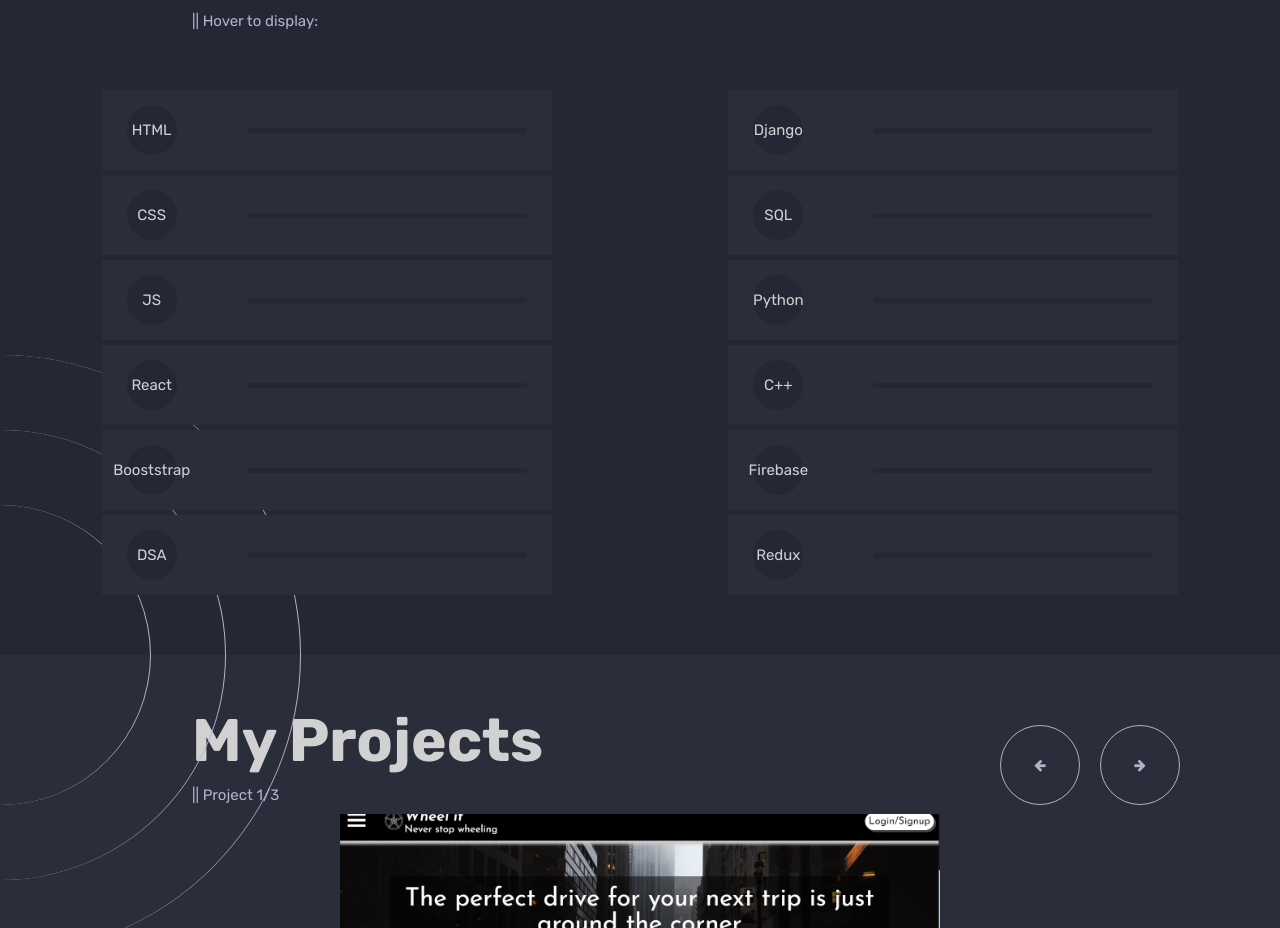
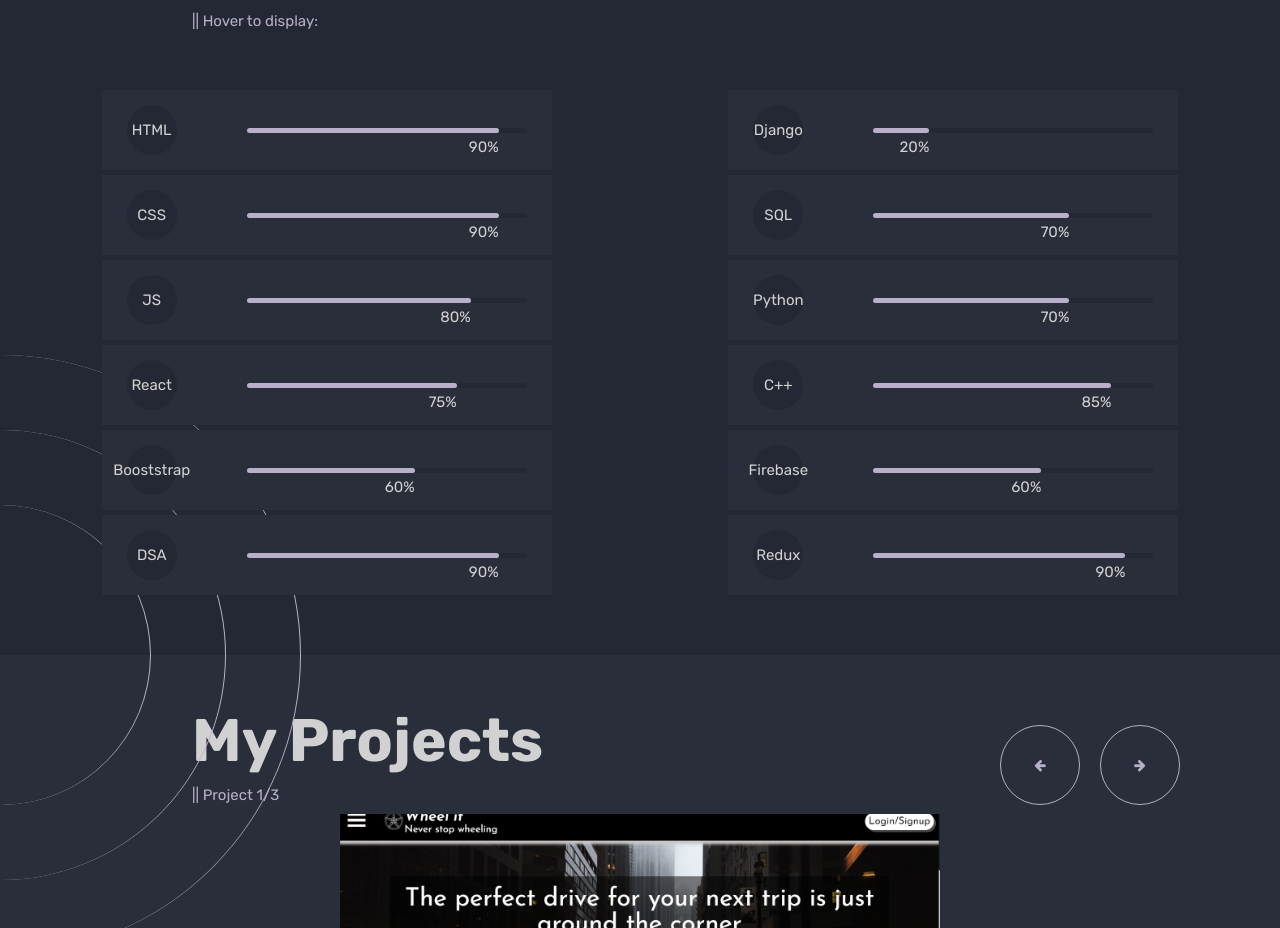
Before and after one commit to Neel10Singh/Neel_portfolio, a React (Create React App) app: page / in a window 1280 px wide. Shown: the part 1580-2508 px from the top of the page. Built offline with nearby package versions, Linux system fonts and the light colour scheme.

Commit message:
skillsanimationchange

```diff
--- a/src/components/Skills.js
+++ b/src/components/Skills.js
@@ -4,7 +4,7 @@ import './Skills.css'
 const callbackfuntion = (entries) => {
   entries.forEach((entry) => {
     if (entry.isIntersecting) {
-      entry.target.classList.add('eachskill')
+      entry.target.classList.add(entry.target.id)
     }
   })
 }
@@ -69,148 +69,100 @@ function Skills() {
       <p className='aboutmesubtitle'>|| Hover to display:</p>
       <div className='skillbigbox'>
         <div className='skillbox'>
-          <div
-            className='hiddensk'
-            onMouseEnter={() => showstat('html')}
-            ref={skillRef}
-          >
+          <div className='eachskill'>
             <div className='skillname'>HTML</div>
             <div className='skillstat'>
-              <div className='skillstatdata ' id='html'>
+              <div className='skillstatdata ' id='html' ref={skillRef}>
                 <span className='skillsdatashow'>90%</span>
               </div>
             </div>
           </div>
-          <div
-            className='hiddensk'
-            onMouseEnter={() => showstat('css')}
-            ref={skillRef2}
-          >
+          <div className='eachskill'>
             <div className='skillname'>CSS</div>
             <div className='skillstat'>
-              <div className='skillstatdata ' id='css'>
+              <div className='skillstatdata ' id='css' ref={skillRef2}>
                 <span className='skillsdatashow'>90%</span>
               </div>
             </div>
           </div>
-          <div
-            className='hiddensk'
-            onMouseEnter={() => showstat('js')}
-            ref={skillRef3}
-          >
+          <div className='eachskill'>
             <div className='skillname'>JS</div>
             <div className='skillstat'>
-              <div className='skillstatdata ' id='js'>
+              <div className='skillstatdata ' id='js' ref={skillRef3}>
                 <span className='skillsdatashow'>80%</span>
               </div>
             </div>
           </div>
-          <div
-            className='hiddensk'
-            onMouseEnter={() => showstat('react')}
-            ref={skillRef4}
-          >
+          <div className='eachskill'>
             <div className='skillname'>React</div>
             <div className='skillstat'>
-              <div className='skillstatdata ' id='react'>
+              <div className='skillstatdata ' id='react' ref={skillRef4}>
                 <span className='skillsdatashow'>75%</span>
               </div>
             </div>
           </div>
-          <div
-            className='hiddensk'
-            onMouseEnter={() => showstat('bs')}
-            ref={skillRef5}
-          >
+          <div className='eachskill'>
             <div className='skillname'>Booststrap</div>
             <div className='skillstat'>
-              <div className='skillstatdata ' id='bs'>
+              <div className='skillstatdata ' id='bs' ref={skillRef5}>
                 <span className='skillsdatashow'>60%</span>
               </div>
             </div>
           </div>
-          <div
-            className='hiddensk'
-            onMouseEnter={() => showstat('dsa')}
-            ref={skillRef6}
-          >
+          <div className='eachskill'>
             <div className='skillname'>DSA</div>
             <div className='skillstat'>
-              <div className='skillstatdata ' id='dsa'>
+              <div className='skillstatdata ' id='dsa' ref={skillRef6}>
                 <span className='skillsdatashow'>90%</span>
               </div>
             </div>
           </div>
         </div>
         <div className='skillbox'>
-          <div
-            className='hiddensk'
-            onMouseEnter={() => showstat('django')}
-            ref={skillRef7}
-          >
+          <div className='eachskill'>
             <div className='skillname'>Django</div>
             <div className='skillstat'>
-              <div className='skillstatdata ' id='django'>
+              <div className='skillstatdata ' id='django' ref={skillRef7}>
                 <span className='skillsdatashow'>20%</span>
               </div>
             </div>
           </div>
-          <div
-            className='hiddensk'
-            onMouseEnter={() => showstat('sql')}
-            ref={skillRef8}
-          >
+          <div className='eachskill'>
             <div className='skillname'>SQL</div>
             <div className='skillstat'>
-              <div className='skillstatdata ' id='sql'>
+              <div className='skillstatdata ' id='sql' ref={skillRef8}>
                 <span className='skillsdatashow'>70%</span>
               </div>
             </div>
           </div>
-          <div
-            className='hiddensk'
-            onMouseEnter={() => showstat('python')}
-            ref={skillRef9}
-          >
+          <div className='eachskill'>
             <div className='skillname'>Python</div>
             <div className='skillstat'>
-              <div className='skillstatdata ' id='python'>
+              <div className='skillstatdata ' id='python' ref={skillRef9}>
                 <span className='skillsdatashow'>70%</span>
               </div>
             </div>
           </div>
-          <div
-            className='hiddensk'
-            onMouseEnter={() => showstat('cpp')}
-            ref={skillRef10}
-          >
+          <div className='eachskill'>
             <div className='skillname'>C++</div>
             <div className='skillstat'>
-              <div className='skillstatdata ' id='cpp'>
+              <div className='skillstatdata ' id='cpp' ref={skillRef10}>
                 <span className='skillsdatashow'>85%</span>
               </div>
             </div>
           </div>
-          <div
-            className='hiddensk'
-            onMouseEnter={() => showstat('fb')}
-            ref={skillRef11}
-          >
+          <div className='eachskill'>
             <div className='skillname'>Firebase</div>
             <div className='skillstat'>
-              <div className='skillstatdata ' id='fb'>
+              <div className='skillstatdata ' id='fb' ref={skillRef11}>
                 <span className='skillsdatashow'>60%</span>
               </div>
             </div>
           </div>
-          <div
-            className='hiddensk'
-            onMouseEnter={() => showstat('redux')}
-            ref={skillRef12}
-          >
+          <div className='eachskill'>
             <div className='skillname'>Redux</div>
             <div className='skillstat'>
-              <div className='skillstatdata ' id='redux'>
+              <div className='skillstatdata ' id='redux' ref={skillRef12}>
                 <span className='skillsdatashow'>90%</span>
               </div>
             </div>
```
